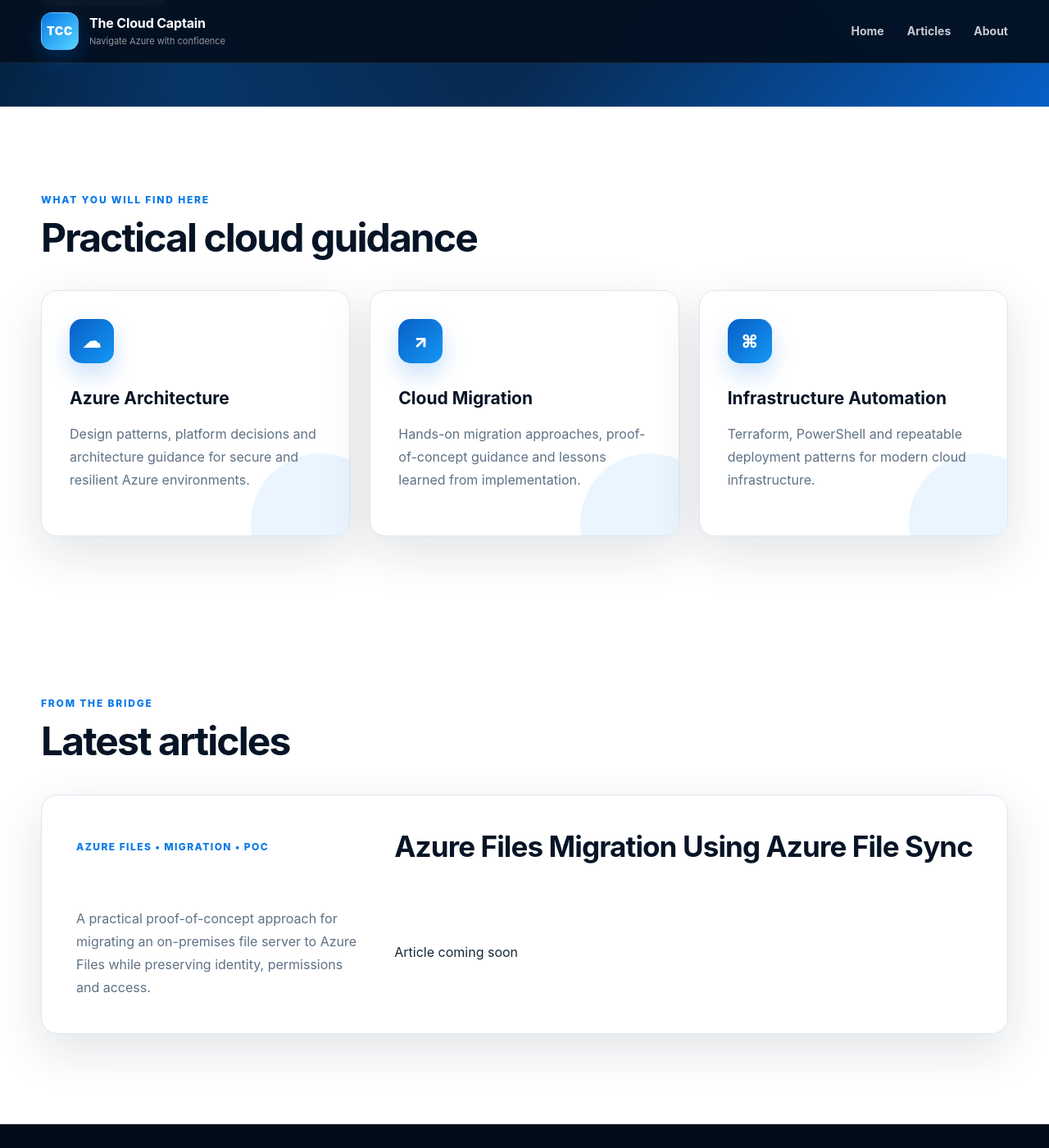
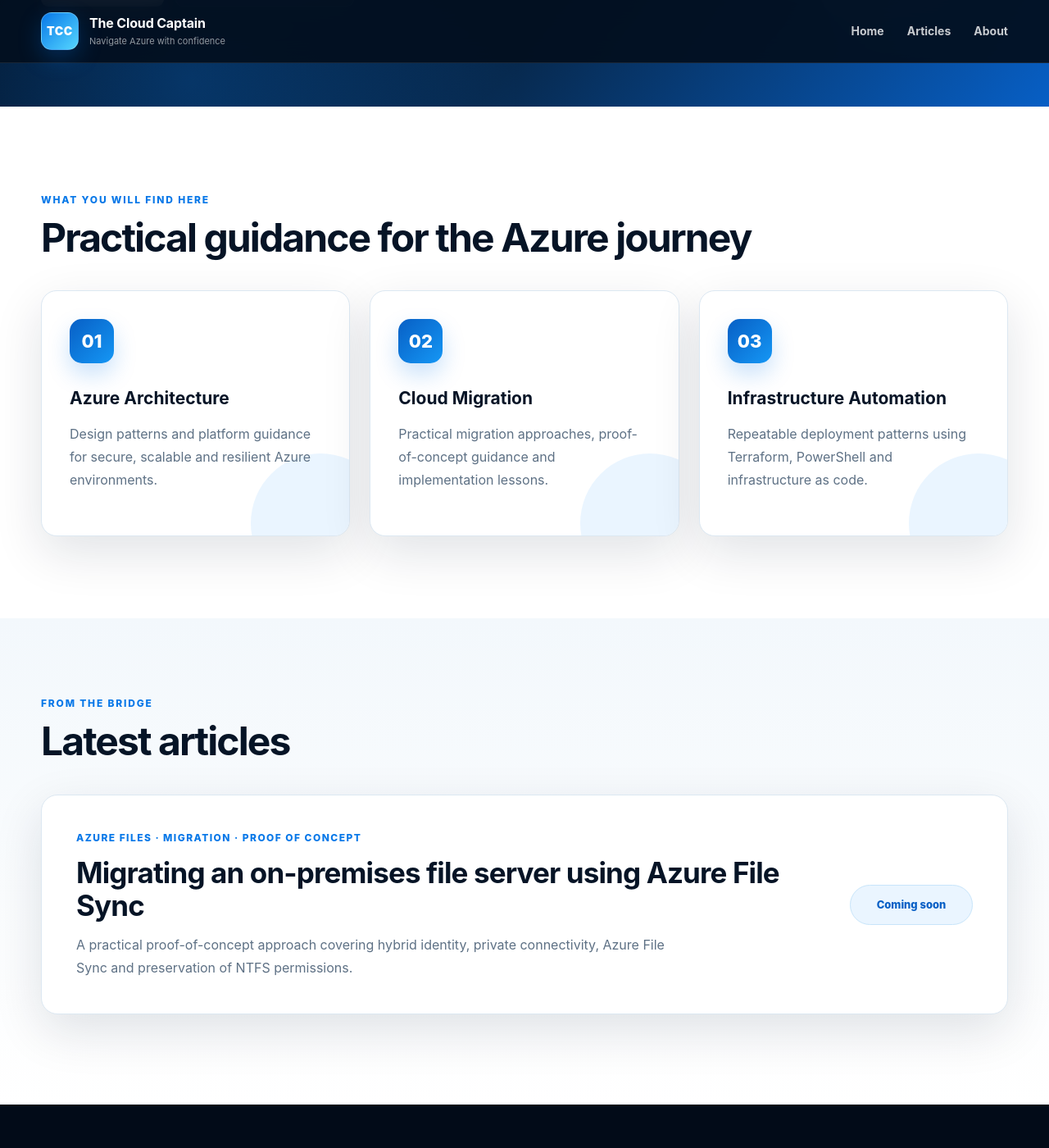
Before and after one commit to thecloudcaptain/thecloudcaptain.github.io, a Jekyll site: the page built from index.md, in a window 1280 px wide and 1400 px high, scrolled down 607 px. Shown: the whole window at 82% size. Built offline with Jekyll 4.4.1, drawn with Linux system fonts in a browser that asks for light colours; some of the changed text lies outside the part shown.

Commit message:
Update index.md

```diff
--- a/index.md
+++ b/index.md
@@ -1,22 +1,27 @@
 ---
 layout: default
-title: The Cloud Captain
+title: Home
+description: Practical Azure architecture, migration, networking and infrastructure guidance.
 ---
 
 <section class="hero">
   <div class="hero-content">
-    <span class="hero-badge">AZURE • CLOUD • INFRASTRUCTURE</span>
+    <span class="hero-badge">
+      AZURE · ARCHITECTURE · INFRASTRUCTURE
+    </span>
 
-    <h1>Navigate the cloud with confidence.</h1>
+    <h1>
+      Navigate the cloud with confidence.
+    </h1>
 
     <p class="hero-description">
       Practical Azure architecture, migration, networking and automation
-      guidance based on real-world implementation experience.
+      guidance built around real-world implementation experience.
     </p>
 
     <div class="hero-buttons">
       <a class="button button-primary" href="#latest-articles">
-        Explore Articles
+        Explore articles
       </a>
 
       <a class="button button-secondary" href="/about/">
@@ -29,57 +34,72 @@ title: The Cloud Captain
 <section class="expertise">
   <div class="section-heading">
     <span>WHAT YOU WILL FIND HERE</span>
-    <h2>Practical cloud guidance</h2>
+    <h2>Practical guidance for the Azure journey</h2>
   </div>
 
   <div class="card-grid">
     <article class="feature-card">
-      <div class="card-icon">☁</div>
+      <div class="card-icon">01</div>
+
       <h3>Azure Architecture</h3>
+
       <p>
-        Design patterns, platform decisions and architecture guidance for
-        secure and resilient Azure environments.
+        Design patterns and platform guidance for secure, scalable and
+        resilient Azure environments.
       </p>
     </article>
 
     <article class="feature-card">
-      <div class="card-icon">↗</div>
+      <div class="card-icon">02</div>
+
       <h3>Cloud Migration</h3>
+
       <p>
-        Hands-on migration approaches, proof-of-concept guidance and lessons
-        learned from implementation.
+        Practical migration approaches, proof-of-concept guidance and
+        implementation lessons.
       </p>
     </article>
 
     <article class="feature-card">
-      <div class="card-icon">⌘</div>
+      <div class="card-icon">03</div>
+
       <h3>Infrastructure Automation</h3>
+
       <p>
-        Terraform, PowerShell and repeatable deployment patterns for modern
-        cloud infrastructure.
+        Repeatable deployment patterns using Terraform, PowerShell and
+        infrastructure as code.
       </p>
     </article>
   </div>
 </section>
 
-<section class="latest-articles" id="latest-articles">
-  <div class="section-heading">
-    <span>FROM THE BRIDGE</span>
-    <h2>Latest articles</h2>
-  </div>
-
-  <article class="article-card">
-    <div class="article-meta">
-      AZURE FILES • MIGRATION • POC
+<div class="latest-section-background">
+  <section class="latest-articles" id="latest-articles">
+    <div class="section-heading">
+      <span>FROM THE BRIDGE</span>
+      <h2>Latest articles</h2>
     </div>
 
-    <h3>Azure Files Migration Using Azure File Sync</h3>
+    <article class="article-card">
+      <div>
+        <div class="article-meta">
+          AZURE FILES · MIGRATION · PROOF OF CONCEPT
+        </div>
 
-    <p>
-      A practical proof-of-concept approach for migrating an on-premises file
-      server to Azure Files while preserving identity, permissions and access.
-    </p>
+        <h3>
+          Migrating an on-premises file server using Azure File Sync
+        </h3>
 
-    <span class="coming-soon">Article coming soon</span>
-  </article>
-</section>
+        <p>
+          A practical proof-of-concept approach covering hybrid identity,
+          private connectivity, Azure File Sync and preservation of NTFS
+          permissions.
+        </p>
+      </div>
+
+      <div class="article-status">
+        Coming soon
+      </div>
+    </article>
+  </section>
+</div>
```
